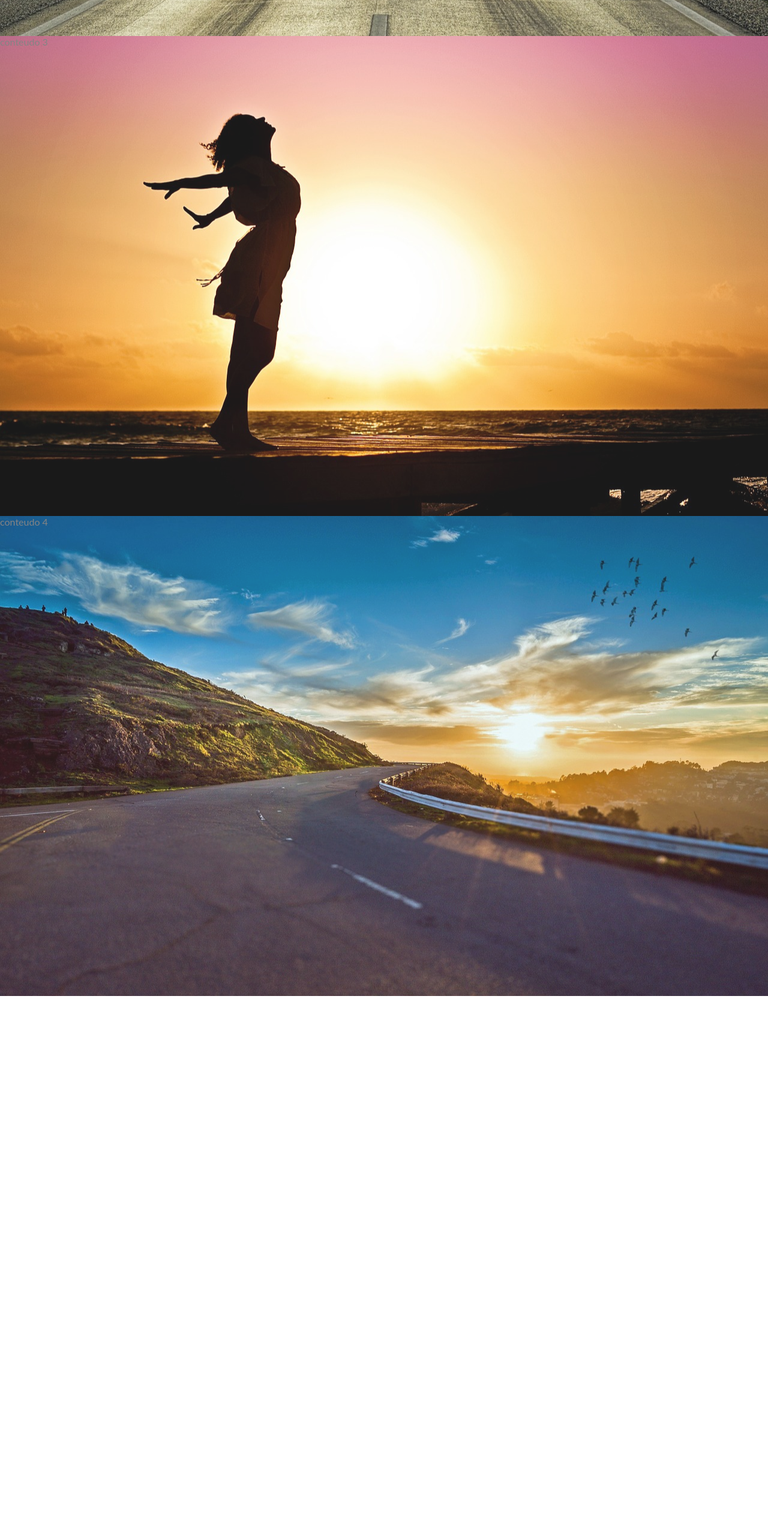
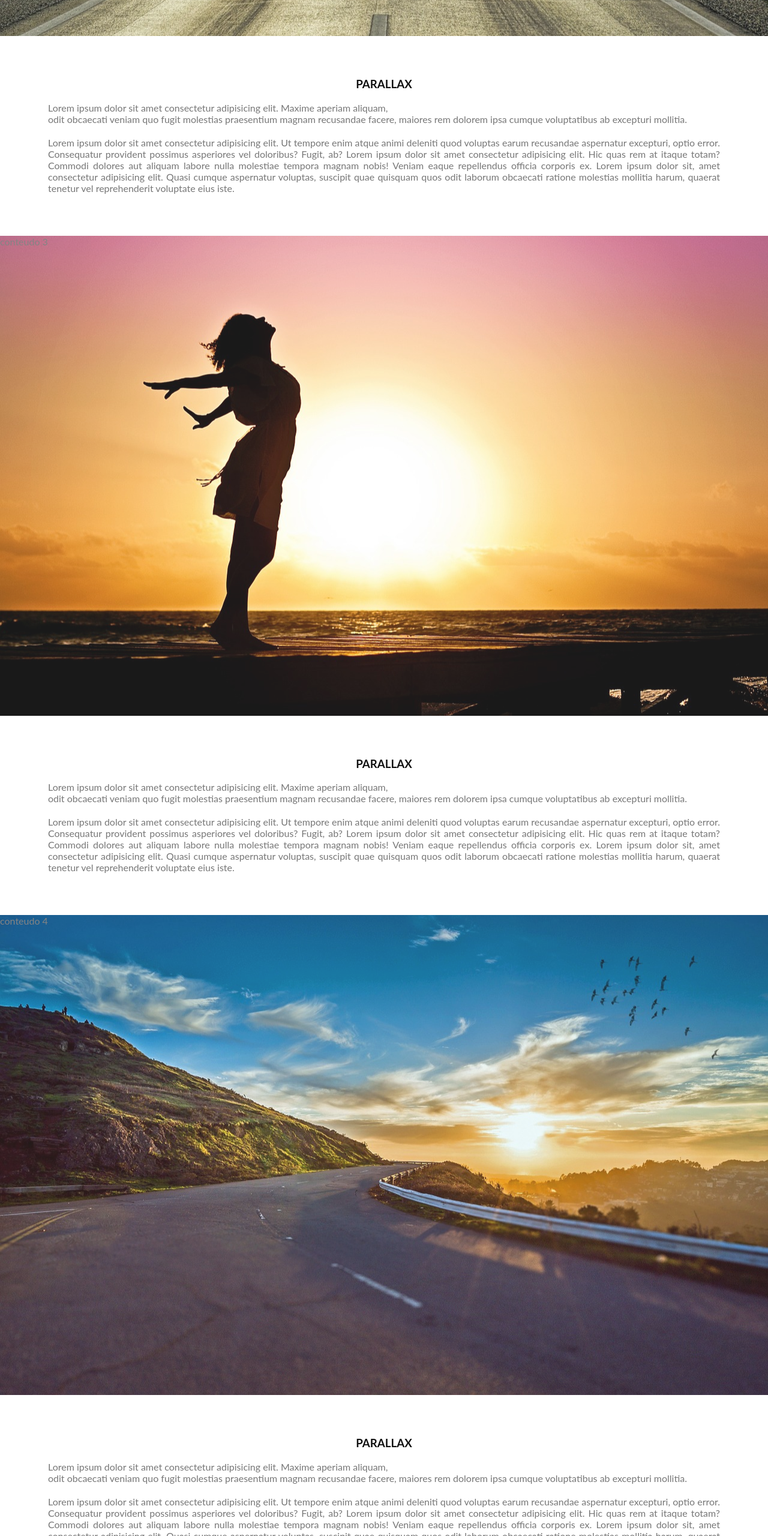
Before and after one commit to Pedrowill21/Parallax, a plain HTML site: page index.html in a window 1280 px wide. Shown: the part 1872-4432 px from the top of the page at 60% size. Before the commit the page ends 3532 px from the top, so only its background shows below. Drawn offline with Linux system fonts and the light colour scheme.

Commit message:
atualização de paragrafos

```diff
--- a/index.html
+++ b/index.html
@@ -28,12 +28,49 @@
         conteudo
     </div>
 
+    <div class="conteudo">
+        <h3>Parallax</h3>
+        <p>Lorem ipsum dolor sit amet consectetur adipisicing elit. Maxime aperiam aliquam, <br>
+             odit obcaecati veniam quo fugit molestias praesentium magnam recusandae facere, maiores rem dolorem ipsa cumque voluptatibus ab excepturi mollitia.</p>
+             <p>Lorem ipsum dolor sit amet consectetur adipisicing elit. Ut tempore enim atque animi deleniti quod voluptas earum recusandae aspernatur excepturi, optio error. Consequatur provident possimus asperiores vel doloribus? Fugit, ab? Lorem ipsum dolor sit amet consectetur adipisicing elit. Hic quas rem at itaque totam? Commodi dolores aut aliquam labore nulla molestiae tempora magnam nobis! Veniam eaque repellendus officia corporis ex. Lorem ipsum dolor sit, amet consectetur adipisicing elit. Quasi cumque aspernatur voluptas, suscipit quae quisquam quos odit laborum obcaecati ratione molestias mollitia harum, quaerat tenetur vel reprehenderit voluptate eius iste.</p>
+    </div>
+
     <div class="caixa3">
         conteudo 3
     </div>
 
+    <div class="conteudo">
+        <h3>Parallax</h3>
+        <p>Lorem ipsum dolor sit amet consectetur adipisicing elit. Maxime aperiam aliquam, <br>
+             odit obcaecati veniam quo fugit molestias praesentium magnam recusandae facere, maiores rem dolorem ipsa cumque voluptatibus ab excepturi mollitia.</p>
+             <p>Lorem ipsum dolor sit amet consectetur adipisicing elit. Ut tempore enim atque animi deleniti quod voluptas earum recusandae aspernatur excepturi, optio error. Consequatur provident possimus asperiores vel doloribus? Fugit, ab? Lorem ipsum dolor sit amet consectetur adipisicing elit. Hic quas rem at itaque totam? Commodi dolores aut aliquam labore nulla molestiae tempora magnam nobis! Veniam eaque repellendus officia corporis ex. Lorem ipsum dolor sit, amet consectetur adipisicing elit. Quasi cumque aspernatur voluptas, suscipit quae quisquam quos odit laborum obcaecati ratione molestias mollitia harum, quaerat tenetur vel reprehenderit voluptate eius iste.</p>
+    </div>
+
     <div class="caixa4">
         conteudo 4
+    </div>
+
+    <div class="conteudo">
+        <h3>Parallax</h3>
+        <p>Lorem ipsum dolor sit amet consectetur adipisicing elit. Maxime aperiam aliquam, <br>
+             odit obcaecati veniam quo fugit molestias praesentium magnam recusandae facere, maiores rem dolorem ipsa cumque voluptatibus ab excepturi mollitia.</p>
+             <p>Lorem ipsum dolor sit amet consectetur adipisicing elit. Ut tempore enim atque animi deleniti quod voluptas earum recusandae aspernatur excepturi, optio error. Consequatur provident possimus asperiores vel doloribus? Fugit, ab? Lorem ipsum dolor sit amet consectetur adipisicing elit. Hic quas rem at itaque totam? Commodi dolores aut aliquam labore nulla molestiae tempora magnam nobis! Veniam eaque repellendus officia corporis ex. Lorem ipsum dolor sit, amet consectetur adipisicing elit. Quasi cumque aspernatur voluptas, suscipit quae quisquam quos odit laborum obcaecati ratione molestias mollitia harum, quaerat tenetur vel reprehenderit voluptate eius iste.</p>
+    </div>
+
+    <div class="caixa5">
+        conteudo 5
+    </div>
+
+    <div class="conteudo">
+        <h3>Parallax</h3>
+        <p>Lorem ipsum dolor sit amet consectetur adipisicing elit. Maxime aperiam aliquam, <br>
+             odit obcaecati veniam quo fugit molestias praesentium magnam recusandae facere, maiores rem dolorem ipsa cumque voluptatibus ab excepturi mollitia.</p>
+             <p>Lorem ipsum dolor sit amet consectetur adipisicing elit. Ut tempore enim atque animi deleniti quod voluptas earum recusandae aspernatur excepturi, optio error. Consequatur provident possimus asperiores vel doloribus? Fugit, ab? Lorem ipsum dolor sit amet consectetur adipisicing elit. Hic quas rem at itaque totam? Commodi dolores aut aliquam labore nulla molestiae tempora magnam nobis! Veniam eaque repellendus officia corporis ex. Lorem ipsum dolor sit, amet consectetur adipisicing elit. Quasi cumque aspernatur voluptas, suscipit quae quisquam quos odit laborum obcaecati ratione molestias mollitia harum, quaerat tenetur vel reprehenderit voluptate eius iste.</p>
+    </div>
+
+
+    <div class="caixa6">
+        conteudo 6
     </div>
 
 
--- a/style.css
+++ b/style.css
@@ -23,7 +23,7 @@ p{
     margin-bottom: 20px;
 }
 
-.caixa1,  .caixa2, .caixa3, .caixa4{
+.caixa1,  .caixa2, .caixa3, .caixa4, .caixa5, .caixa6 {
     height: 100%;
     background-size: cover;
     background-repeat: no-repeat;
@@ -47,3 +47,11 @@ p{
 .caixa4{
     background-image: url(imagens/imagem4.jpg);
 }
+
+.caixa5{
+    background-image: url(imagens/imagem5.jpg);
+}
+
+.caixa6{
+    background-image: url(imagens/imagem6.jpg);
+}
```
